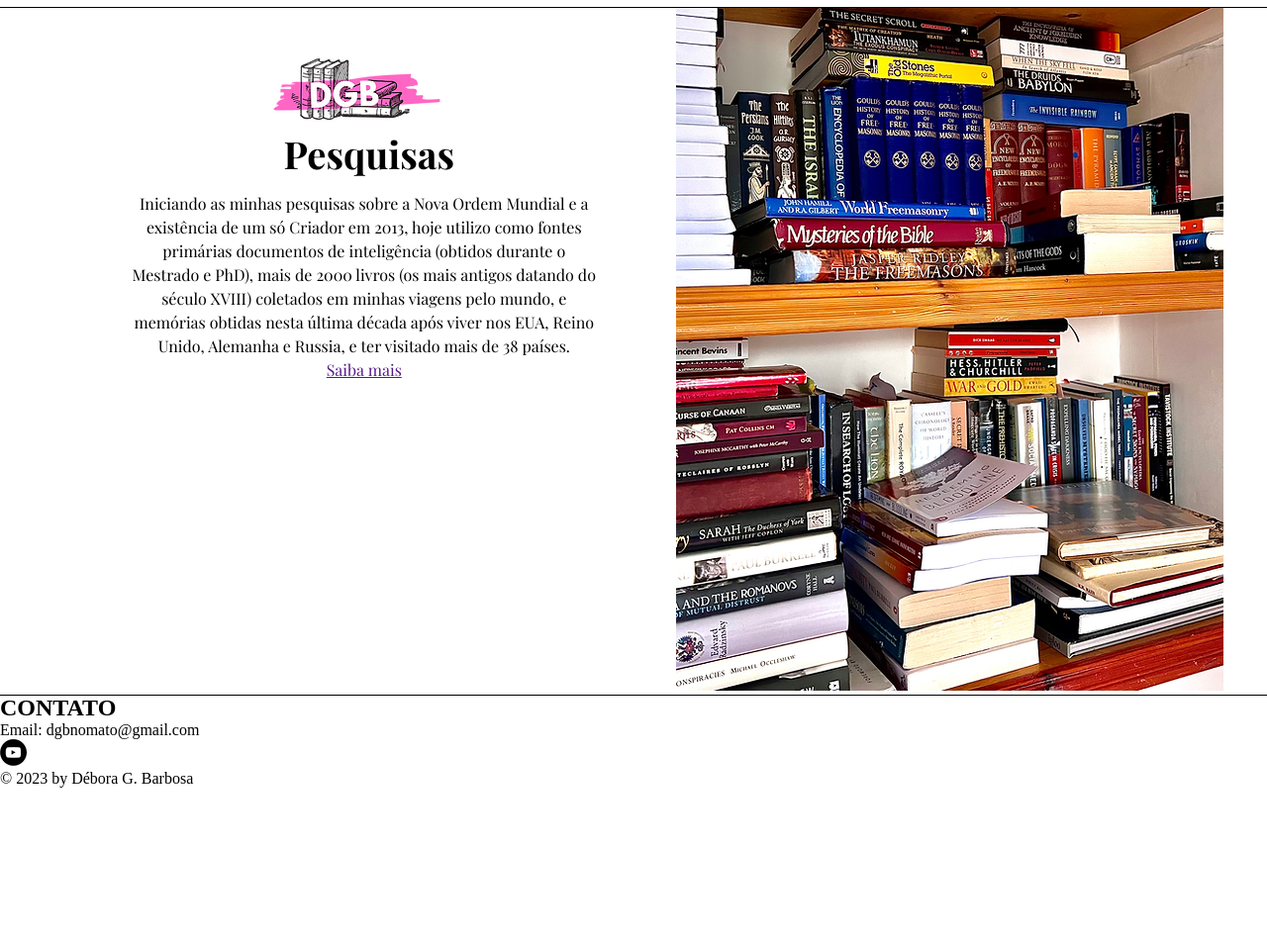
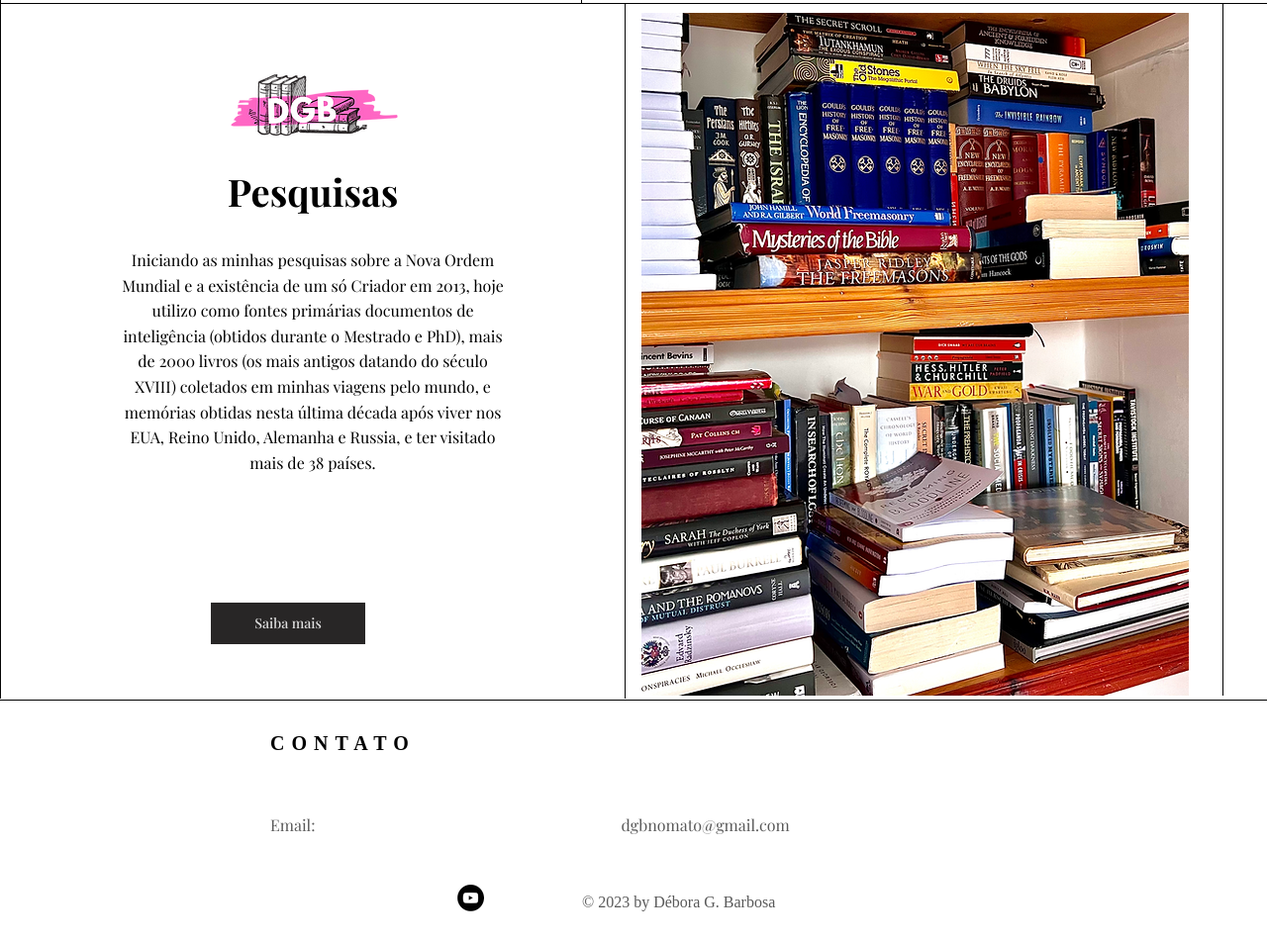
Before and after one commit to AndrePcastelo/html5-e-css3, a plain HTML site: page DGB-site/index.html in a window 1280 px wide. Shown: the part 1630-2583 px from the top of the page at 99% size. Before the commit the page ends 2426 px from the top, so only its background shows below. Drawn offline with nearby package versions, Linux system fonts and the light colour scheme; a web font is replaced by a local one.

Commit message:
Commit final
Commit final of site _ DGB

```diff
--- a/DGB-site/index.html
+++ b/DGB-site/index.html
@@ -25,6 +25,7 @@
         <div class="position">
             <img src="imagens/c33283_099e371dd9e84fbcb523b1b5c767facc_mv2.png" alt="">
             <div class="position2">
+        <div id="caixa">
            <h2>Quem é DGB?</h2>
            <p> &nbsp;Nascida em Francisco Beltrão no sudoeste do Paraná <br> em 1995, saí sozinha do Brasil para me aventurar pelo<br> &ensp;mundo em Agosto de 2011, com 15 anos de idade <br> &ensp;através de um intercâmbio. Concluí o ensino médio <br> nos Estados Unidos entre 2011 e 2013, e em Setembro <br> &emsp;do mesmo ano me mudei para Manchester na <br> &ensp;&ensp;&emsp;Inglaterra, onde morei até Abril de 2021.
            <p> Com um diploma de bacharel em Administração com <br> &ensp;graduação dupla na Inglaterra e Alemanha (onde <br> &ensp;morei por quase dois anos próxima a Frankfurt), <br> &nbsp;&ensp;também possuo um mestrado em Inteligência e <br> Segurança com foco em Propaganda Russa e Soviética <br> e atualmente completo meu PhD em Filosofia Política <br> com o foco em Propaganda Britânica, os dois também  <br> &emsp;&emsp;&emsp;&emsp;&emsp;&emsp;&emsp;&emsp;&emsp;na Inglaterra.</p>
@@ -32,25 +33,33 @@
            <p> Em 2017 publiquei meu primeiro livro, e comecei a <br> juntar todos os resultados e conclusões de minhas <br> pesquisas para montar o quebra-cabeça da verdade <br> &emsp;que nos foi escondida. Hoje apresento esses <br> resultados aqui!, enquanto busco uma vida mais <br> independente do sistema fora dos grandes centros <br> &emsp;&emsp;&emsp;&emsp;&emsp;&emsp;&emsp;urbanos. Seja bem vindo!</p>
         </div>
         </div>
+        </div>
 
         </p>
-        <div class="position3">
-            <div id="adjustes">
+
+        <div id="block1">
+
+        <div id="border">
            <img src="imagens/A Mídia não é Sua amiga-2_edited(1).png" alt="">
            <h1>Pesquisas</h1>
-                <p>Iniciando as minhas pesquisas sobre a Nova Ordem Mundial e a existência de um só Criador em 2013, hoje utilizo como fontes primárias documentos de inteligência (obtidos durante o Mestrado e PhD), mais de 2000 livros (os mais antigos datando do século XVIII) coletados em minhas viagens pelo mundo, e memórias obtidas nesta última década após viver nos EUA, Reino Unido, Alemanha e Russia, e ter visitado mais de 38 países.</p>
+           <p>Iniciando as minhas pesquisas sobre a Nova Ordem <br> Mundial e a existência de um só Criador em 2013, hoje <br> utilizo como fontes primárias documentos de <br> inteligência (obtidos durante o Mestrado e PhD), mais <br> de 2000 livros (os mais antigos datando do século <br> XVIII) coletados em minhas viagens pelo mundo, e <br> memórias obtidas nesta última década após viver nos <br> EUA, Reino Unido, Alemanha e Russia, e ter visitado <br> mais de 38 países.</p>
            <a href="">Saiba mais</a>
         </div>
+        <div id="border2"><img src="imagens/c33283_4c0bd4c0987f4508a00a96d584d1fe4c_mv2.png" alt=""></div></div>
+        </div>
 
-            <div id="adjustes1"><img src="imagens/c33283_4c0bd4c0987f4508a00a96d584d1fe4c_mv2.png" alt=""></div>
 
         </div>
         </main>
         <footer>
             <h2>CONTATO</h2>
+        <div id="email">
             <P>Email: dgbnomato@gmail.com</P>
-        <img src="imagens/45bce1d726f64f1999c49feae57f6298.png" alt="">
+        </div>
+            <a href="#"> <img src="imagens/45bce1d726f64f1999c49feae57f6298.png" alt=""></a></a>
+        <div id="copy">
             <p>© 2023 by Débora G. Barbosa</p>
+        </div>
         </footer>
 </body>
 </html>
--- a/DGB-site/style.css
+++ b/DGB-site/style.css
@@ -19,7 +19,12 @@ nav{
     padding: 40px;
 
 }
+nav a:hover{
+    text-decoration: none;
+    color: sandybrown;
+}
 nav a{
+    color: black;
     padding: 20px;;
     text-decoration: none;
     font-size: 16px;
@@ -48,7 +53,6 @@ nav a{
     background-color:#f5a7bc;
     text-align: center;
     padding: 10px;
-    box-shadow: 0px 1px 0px 0px black;
 }
 main h1{
     font-size: 56px;
@@ -63,24 +67,21 @@ main h1{
     padding-bottom: 30px;
 
 }
+.position > img{
+    padding-right: 2.2em;
+    display: block;
+    border: solid 1px black;
+    border-top: solid 0px ;
+    border-bottom:transparent ;
+
+}
 .position{
     columns: 2;
     box-shadow: 0px 1px 0px 0px black;
     padding-top: 2px;
-    border: 1px 1px 1px 1px solid black;
+
 
 }
-.position h2{
-    padding-top:30%;
-    padding-left: 160px;
-    padding-bottom: 70px;
-    font-size: 38px;
-    font-weight: bold;
-    font-family: var(--fontep);
-    font-weight: bold;
-
-}
-
 .position2 > p{
     font-size: 16px;
     line-height: 1.5em;
@@ -88,33 +89,123 @@ main h1{
     padding-left: 110px;
     font-family: var(--fontep);
 }
-.position3{
-      columns: 2;
-      padding-left: 69px;
-      padding-top: 1px;
-      box-shadow: 0px 1px 0px 0px black;
+#caixa h2{
+    padding-top:30%;
+    padding-left: 60px;
+    padding-bottom: 70px;
+    font-size: 38px;
+    font-weight: bold;
+    font-family: var(--fontep);
+    font-weight: bold;
+}
+#caixa{
+    font-size: 16px;
+    line-height: 1.6em;
+    padding-right: 10px;
+    padding-bottom: 25px;
+    padding-left: 110px;
+    font-family: var(--fontep);
+    border-right: solid 1px black;
+
+}
+main a{
+    display: block;
+    text-align: center;
+    padding-top: 108px;
+    padding-right: 50px;
+}
+#block1{
+    display: block;
+    columns: 2;
+    border-bottom: solid 1px black;
+
+}
+#border{
+    text-align: center;
+    display: block;
+    border: solid 1px rgba(0, 0, 0, 0.976);
+    border-bottom: black ;
+    height: 702px;
+
+}
+#border > img{
+    padding-top: 65px;
+    padding-bottom: 20px;
+}
+#border > h1{
+    font-size: 38px;
+    padding-bottom: 31px;
+
+}
+#border > p{
+    margin-bottom: 10px;
+     padding-bottom: 10px;
+     line-height: 1.6em;
+     font-size: 16px;
+     font-family: var(--fontep);
+}
+#border > a{
+    text-align: center;
+    background-color: rgb(0, 0, 0);
+    padding-top: 11px;
+    padding-right: 43px;
+    padding-left: 43px;
+    margin: 185px;
+    margin-top: 119px;
+    margin-left: 212px;
+    width: 70px;
+    height: 31px;
+    background-color: var(--cor04);
+    color: var(--cor03);
+    font-family: var(--fontep);
+    font-size: 14px;
+    font-weight: 500;
+    text-decoration: none;
+}
+#border > a:hover{
+    border: solid 1px black;
+    color: black;
+    background-color: var(--cor03);
+}
+#border2 > img{
+    padding-top: 10px;
+    border-left: transparent;
+    border-top: solid 0px transparent;
+    border-right: solid 1px black;
+    padding-right: 34px;
+
+}
+footer{
+    padding: 32px;
+
 }
 
-#adjustes{
-    text-align: center;
-    padding-left: 10%;
-    padding-right: 10%;
-    font-size: 16px;
-    line-height: 1.5em;
-    font-family: var(--fontep);
-}
-#adjustes > img{
-      padding-top: 45px;
-      padding-left: 30%;
-      padding-right: 50%;
+footer > h2{
+    padding-bottom: 60px;
+    padding-left: 241px;
+    font-size: 20px;
+    letter-spacing: 7px;
 
 }
-#adjustes > h1{
-    font-size: 38px;
-    padding: 10px 0px 10px 10px ;
-    padding-bottom: 26px;
-    background-color:(0, 255, 255, 0.182);
+footer > p{
+    font-size: 16px;
 }
-#adjustes a{
-    padding-top: 10px;
+
+#email{
+    word-spacing: 305px;
+    font-family: var(--fontep);
+    font-size: 16px;
+    color: rgba(0, 0, 0, 0.65);
+    padding-left: 241px;
 }
+#copy{
+    margin-top: -22px;
+    padding-left: 556px;
+    font-size: 16px;
+    color: rgba(0, 0, 0, 0.65);
+}
+footer img{
+    padding-top: 50px;
+    padding-left: 430px;
+    text-align: center;
+}
```
Lines whose indentation alone changed are shown as unchanged.
